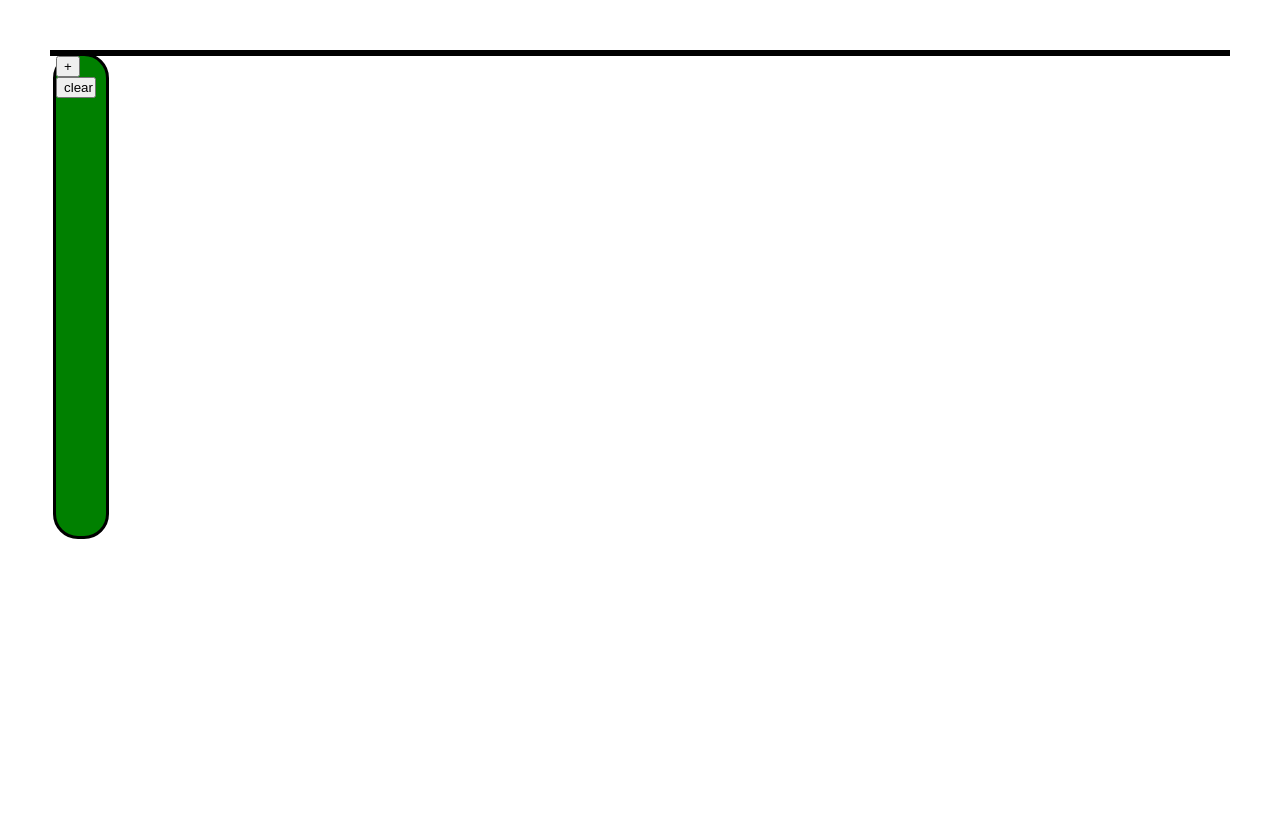
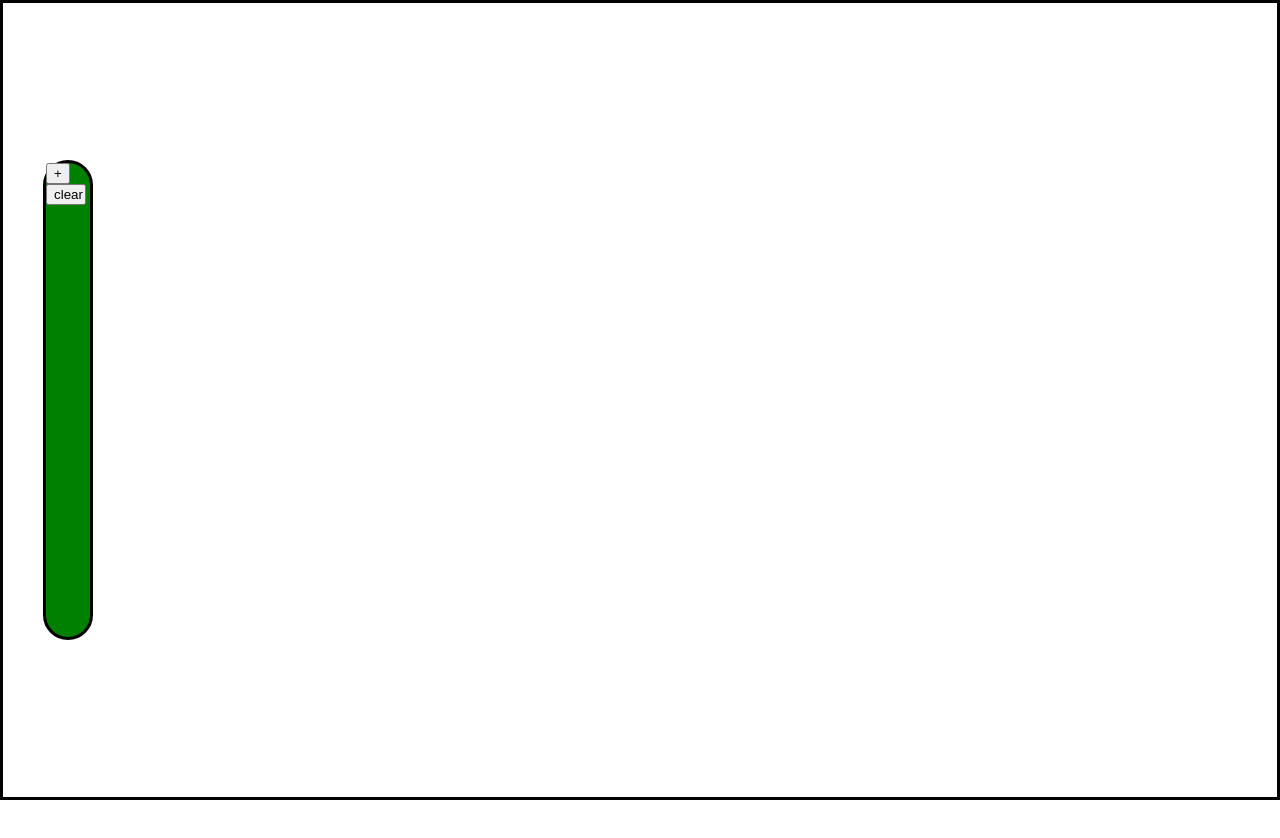
Before and after one commit to vanbietnguyen/notes-app, a React (Create React App) app: page / in a window 1280 px wide. Shown: the top 838 px of the page. After the commit the page ends 800 px from the top, so only its background shows below. Built offline with nearby package versions, Linux system fonts and the light colour scheme.

Commit message:
defined canvas size with vh and vw

```diff
--- a/src/components/notes/Notes.js
+++ b/src/components/notes/Notes.js
@@ -19,14 +19,29 @@ const Notes = ({ notes, setNotes }) => {
     // px in vw: 100 * px / windowWidth.
     // px in vh: 100 * px / windowHeight.
 
+    // Pixel (px) = (Viewport width unit (vw) * Viewport width) / 100
+
     const dropNote = event => {
         let xCoordinate = event.pageX - 50
         let yCoordinate = event.pageY - 50
 
-        if(xCoordinate < 65) xCoordinate = 65
-        if(xCoordinate > 1100) xCoordinate = 1100
-        if(yCoordinate < 10) yCoordinate = 10
-        if(yCoordinate > 450) yCoordinate = 450
+        // let w = document.documentElement.clientWidth;
+        // let h = document.documentElement.clientHeight;
+        let w = window.innerWidth;
+        let h = window.innerHeight;
+
+
+        let minWidth = (0 * w) / 100;
+        let minHeight = (0 * h) / 100;
+        let maxWidth = (85 * w) / 100;
+        let maxHeight = (80 * h) / 100;
+
+        console.log('maxheight:', maxHeight, 'h', h, 'y', yCoordinate)
+
+        if(xCoordinate < 0) xCoordinate = minWidth - 25
+        if(xCoordinate > maxWidth) xCoordinate = maxWidth - 210
+        if(yCoordinate < 0) yCoordinate = minHeight - 25
+        if(yCoordinate > maxHeight) yCoordinate = maxHeight - 130
 
         event.target.style.left = `${xCoordinate}px`;
         event.target.style.top = `${yCoordinate}px`;
@@ -38,7 +53,7 @@ const Notes = ({ notes, setNotes }) => {
     })
 
     return (
-        <div>{allNotes}</div>
+        <div className="notes-area">{allNotes}</div>
     )
 }
 
--- a/src/containers/NotesContainer.js
+++ b/src/containers/NotesContainer.js
@@ -16,8 +16,8 @@ const NotesContainer = () => {
         <div className="notes-container">
 
             { showModal ?
-                    <NotesModal notes={notes} setNotes={setNotes} closeModal={changeModal} />
-            :
+                <NotesModal notes={notes} setNotes={setNotes} closeModal={changeModal} />
+                :
                 <>
                     <Sidebar notes={notes} setNotes={setNotes} openModal={changeModal}/>
                     <Notes notes={notes} setNotes={setNotes} />
--- a/src/scss/body.scss
+++ b/src/scss/body.scss
@@ -1,5 +1,5 @@
 * {
-    // box-sizing: border-box;
+    box-sizing: border-box;
 }
 
 body {
@@ -8,6 +8,7 @@ body {
 }
 
 .App {
-    padding: 50px;
+    padding: 5vh;
     height: 100vh;
+    border: solid;
 }
--- a/src/scss/notes.scss
+++ b/src/scss/notes.scss
@@ -3,22 +3,30 @@
     cursor: pointer;
     top: 100px;
     left: 300px;
-    height: 200px;
-    width: 200px;
+    height: 25vh;
+    width: 25vh;
     padding: 20px;
 }
 
-// @random-margin: `Math.random() * 100 + 65`
+// @random-margin: `Ma sth.random() * 100 + 65`
 
 // if(xCoordinate < 65) xCoordinate = 65
 // if(xCoordinate > 1100) xCoordinate = 1100
 // if(yCoordinate < 10) yCoordinate = 10
 // if(yCoordinate > 450) yCoordinate = 450
 
-.notes-container {
-    position: relative;
-    border: solid;
-}
+// .notes-container {
+//     position: relative;
+//     border: solid;
+//     height: 200px;
+//     width: 200px;
+//     border: solid;
+// }
+
+// .notes-container {
+//     border: solid;
+//     margin: 200px;
+// }
 
 .notes-modal {
     position: fixed;
@@ -38,11 +46,6 @@ form {
     justify-content: center;
 }
 
-// #note-text-area {
-//     // position: absolute;
-//     left:25px;
-//     padding: 2px;
-// }
 
 #color-picker {
     position: relative;
@@ -52,3 +55,11 @@ form {
     margin: 20px;
     left: 20px;
 }
+
+.notes-area {
+    position: fixed;
+    left: 10vw;
+    width: 85vw;
+    //width: 1200px;
+    height: 90vh;
+}
```
